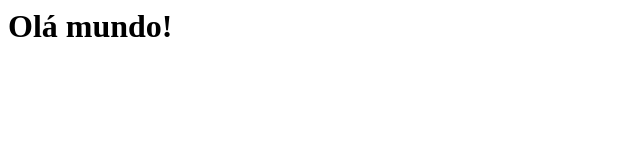
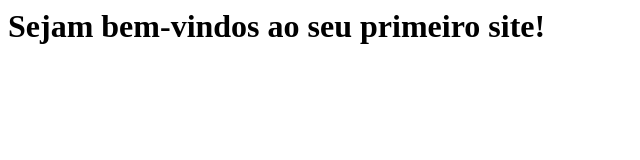
Before and after one commit to josetelmo/novo, a plain HTML site: page index.html in a window 1280 px wide. Shown: the whole page, without its empty margins (0-640 px from the left). Drawn offline with Linux system fonts and the light colour scheme.

Commit message:
Update index.html

```diff
--- a/index.html
+++ b/index.html
@@ -9,7 +9,7 @@
 </xml><![endif]-->
 </head><body>
 <h1>
-Olá mundo!
+Sejam bem-vindos ao seu primeiro site!
 </h1>
 </body>
 </html>
```
